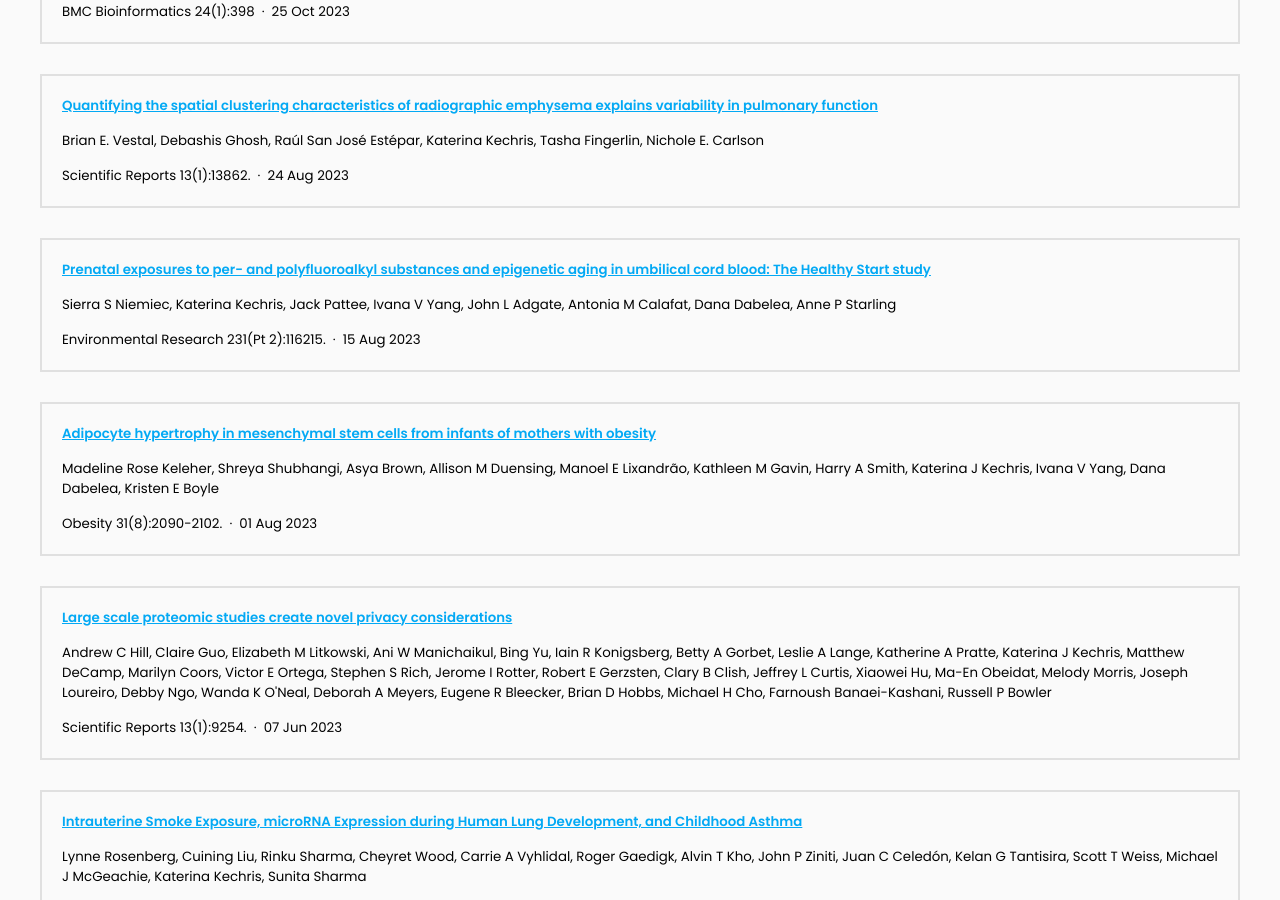
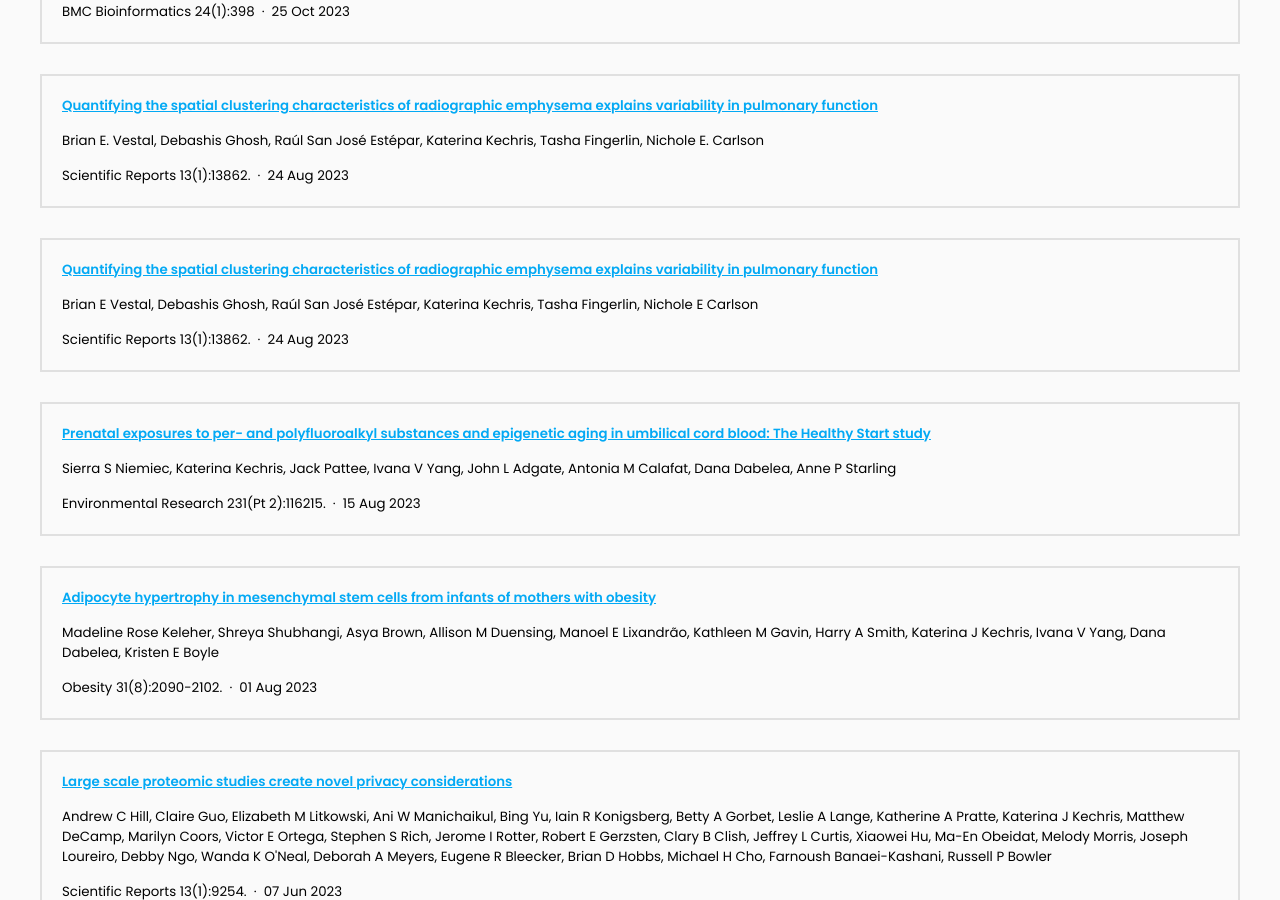
Before and after one commit to KechrisLab/kechrislab.github.io, a Jekyll site: the page built from Publications/index.md, in a window 1280 px wide and 900 px high, scrolled down 876 px. Built offline with Jekyll 4.4.1, drawn with Linux system fonts in a browser that asks for light colours.

Commit message:
Generate citations

```diff
--- a/_data/citations.yaml
+++ b/_data/citations.yaml
@@ -1,6 +1,20 @@
 # DO NOT EDIT, GENERATED AUTOMATICALLY FROM SOURCES.YAML (AND ELSEWHERE)
 # See https://github.com/greenelab/lab-website-template/wiki/Citations
 
+- id: pmc:PMC10449810
+  title: Quantifying the spatial clustering characteristics of radiographic emphysema
+    explains variability in pulmonary function
+  authors:
+  - Brian E Vestal
+  - Debashis Ghosh
+  - "Ra\xFAl San Jos\xE9 Est\xE9par"
+  - Katerina Kechris
+  - Tasha Fingerlin
+  - Nichole E Carlson
+  publisher: Scientific Reports 13(1):13862.
+  date: '2023-08-24'
+  link: https://www.ncbi.nlm.nih.gov/pmc/articles/PMC10449810
+  _cache: e0792e7bb7ab8c3646ae4b097de641d51caf599f111b237fa233e4a6513b785f
 - id: pmc:PMC10601228
   title: 'TreeKernel: interpretable kernel machine tests for interactions between
     -omics and clinical predictors with applications to metabolomics and COPD phenotypes'
```
